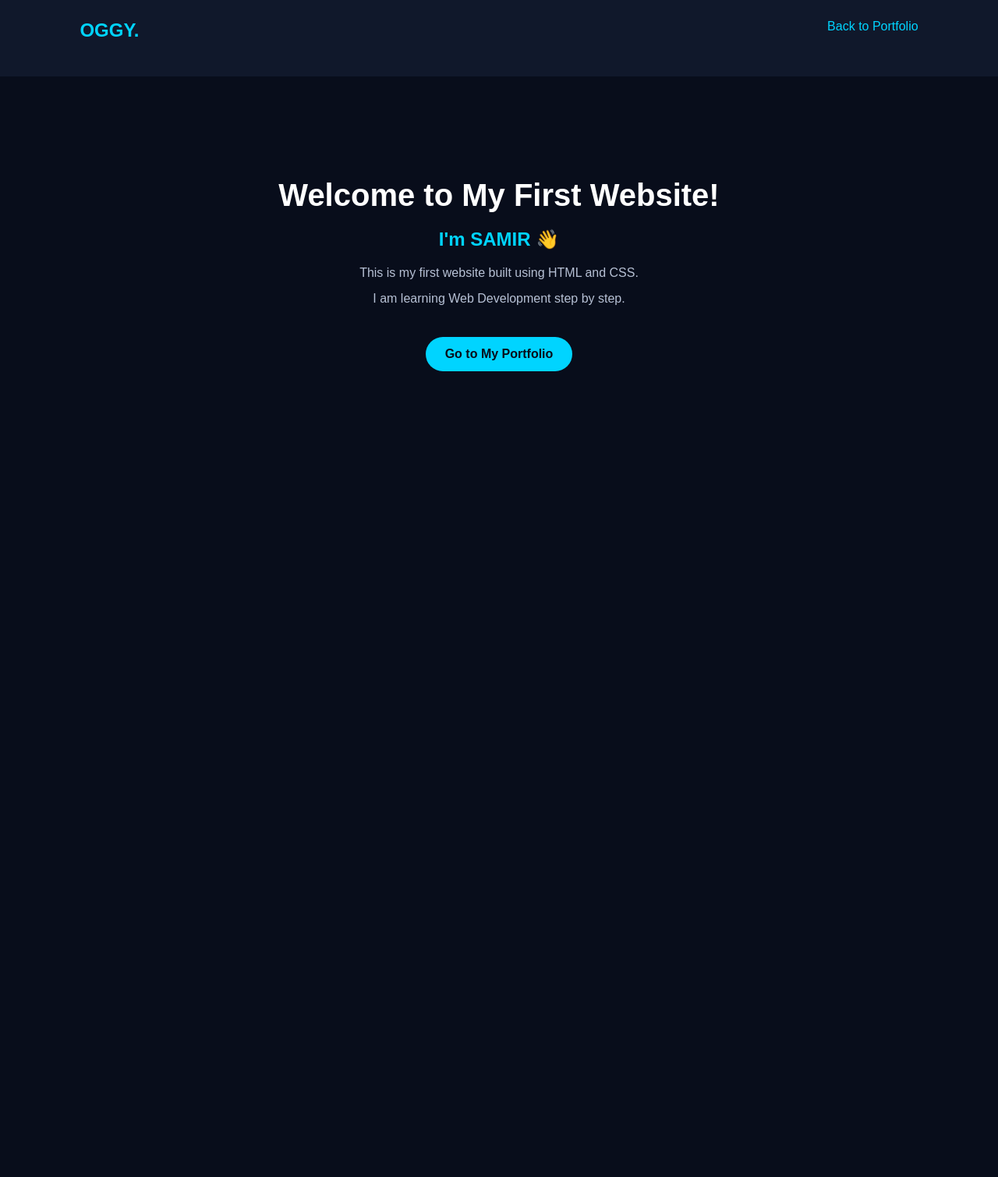
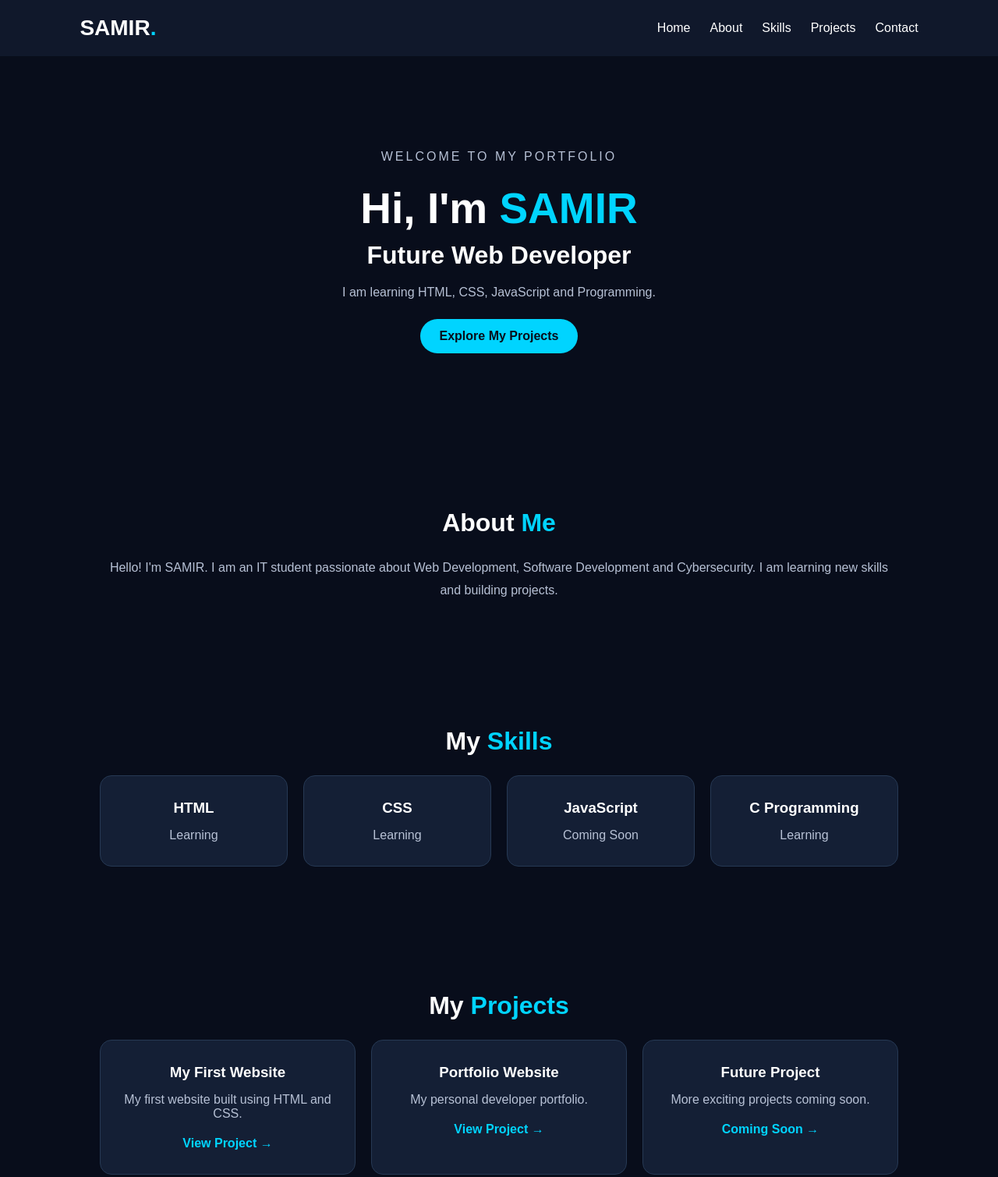
Before and after one commit to sc991895-del/my-portfolio, a plain HTML site: page index.html in a window 1280 px wide. Shown: the top 1509 px of the page at 78% size. Before the commit the page ends 800 px from the top, so only its background shows below. Drawn offline with Linux system fonts and the light colour scheme.

Commit message:
Add files via upload

```diff
--- a/index.html
+++ b/index.html
@@ -4,23 +4,93 @@
 <head>
     <meta charset="UTF-8">
     <meta name="viewport" content="width=device-width, initial-scale=1.0">
-    <title>My First Website | OGGY</title>
+    <title>OGGY | Developer Portfolio</title>
     <link rel="stylesheet" href="style.css">
 </head>
 <body>
 
-    <nav>
-        <h2>OGGY<span>.</span></h2>
-        <a href="/my-portfolio/">Back to Portfolio</a>
-    </nav>
+    <header>
+        <nav>
+            <h2 class="logo">SAMIR<span>.</span></h2>
+            <ul>
+                <li><a href="#home">Home</a></li>
+                <li><a href="#about">About</a></li>
+                <li><a href="#skills">Skills</a></li>
+                <li><a href="#projects">Projects</a></li>
+                <li><a href="#contact">Contact</a></li>
+            </ul>
+        </nav>
+    </header>
 
-    <main>
-        <h1>Welcome to My First Website!</h1>
-        <h2>I'm SAMIR 👋</h2>
-        <p>This is my first website built using HTML and CSS.</p>
-        <p>I am learning Web Development step by step.</p>
-        <a href="../index.html">Go to My Portfolio</a>
-    </main>
+    <section id="home" class="hero">
+        <div>
+            <p class="welcome">WELCOME TO MY PORTFOLIO</p>
+            <h1>Hi, I'm <span>SAMIR</span></h1>
+            <h2>Future Web Developer</h2>
+            <p>I am learning HTML, CSS, JavaScript and Programming.</p>
+            <a href="#projects" class="btn">Explore My Projects</a>
+        </div>
+    </section>
 
+    <section id="about">
+        <h2>About <span>Me</span></h2>
+        <p>
+            Hello! I'm SAMIR. I am an IT student passionate about
+            Web Development, Software Development and Cybersecurity.
+            I am learning new skills and building projects.
+        </p>
+    </section>
+
+    <section id="skills">
+        <h2>My <span>Skills</span></h2>
+        <div class="cards">
+            <div class="card"><h3>HTML</h3><p>Learning</p></div>
+            <div class="card"><h3>CSS</h3><p>Learning</p></div>
+            <div class="card"><h3>JavaScript</h3><p>Coming Soon</p></div>
+            <div class="card"><h3>C Programming</h3><p>Learning</p></div>
+        </div>
+    </section>
+
+    <section id="projects">
+        <h2>My <span>Projects</span></h2>
+        <div class="cards">
+
+            <a href="first-website/index.html" class="card project-card">
+                <h3>My First Website</h3>
+                <p>My first website built using HTML and CSS.</p>
+                <span>View Project →</span>
+            </a>
+
+            <a href="index.html" class="card project-card">
+                <h3>Portfolio Website</h3>
+                <p>My personal developer portfolio.</p>
+                <span>View Project →</span>
+            </a>
+
+            <a href="#future" class="card project-card">
+                <h3>Future Project</h3>
+                <p>More exciting projects coming soon.</p>
+                <span>Coming Soon →</span>
+            </a>
+
+        </div>
+    </section>
+
+    <section id="future">
+        <h2>Coming <span>Soon!</span></h2>
+        <p>I'm currently working on new projects. Stay tuned!</p>
+    </section>
+
+    <section id="contact">
+        <h2>Contact <span>Me</span></h2>
+        <p>Email: your-email@example.com</p>
+        <p>GitHub: github.com/your-username</p>
+    </section>
+
+    <footer>
+        <p>© <span id="year"></span> OGGY. All Rights Reserved.</p>
+    </footer>
+
+    <script src="script.js"></script>
 </body>
 </html>
--- a/style.css
+++ b/style.css
@@ -3,6 +3,7 @@
     margin: 0;
     padding: 0;
     box-sizing: border-box;
+    scroll-behavior: smooth;
 }
 
 body {
@@ -11,49 +12,151 @@ body {
     font-family: Arial, sans-serif;
 }
 
+header {
+    background: #10182b;
+    padding: 20px 8%;
+}
+
 nav {
     display: flex;
     justify-content: space-between;
-    padding: 25px 8%;
-    background: #10182b;
+    align-items: center;
+}
+
+.logo {
+    font-size: 28px;
 }
 
 span {
     color: #00d4ff;
 }
 
+nav ul {
+    display: flex;
+    gap: 25px;
+    list-style: none;
+}
+
 nav a {
-    color: #00d4ff;
+    color: white;
     text-decoration: none;
 }
 
-main {
-    text-align: center;
-    padding: 130px 20px;
+nav a:hover {
+    color: #00d4ff;
 }
 
-h1 {
-    font-size: 40px;
+section {
+    padding: 80px 10%;
+    text-align: center;
+}
+
+.hero {
+    min-height: 500px;
+    display: flex;
+    align-items: center;
+    justify-content: center;
+}
+
+.welcome {
+    color: #00d4ff;
+    letter-spacing: 3px;
+    margin-bottom: 15px;
+}
+
+.hero h1 {
+    font-size: 55px;
+    margin-bottom: 10px;
+}
+
+.hero h2 {
     margin-bottom: 20px;
 }
 
-h2 {
-    color: #00d4ff;
-    margin-bottom: 20px;
+.hero p {
+    color: #b7c1d5;
+    margin-bottom: 25px;
 }
 
-p {
-    color: #b7c1d5;
-    margin: 15px;
-}
-
-main a {
+.btn {
     display: inline-block;
-    margin-top: 25px;
-    padding: 13px 25px;
     background: #00d4ff;
     color: #080d1b;
+    padding: 13px 25px;
     border-radius: 25px;
     text-decoration: none;
     font-weight: bold;
 }
+
+section h2 {
+    font-size: 32px;
+    margin-bottom: 25px;
+}
+
+#about p, #future p, #contact p {
+    color: #b7c1d5;
+    line-height: 1.8;
+}
+
+.cards {
+    display: grid;
+    grid-template-columns: repeat(auto-fit, minmax(200px, 1fr));
+    gap: 20px;
+}
+
+.card {
+    background: #141f35;
+    padding: 30px 20px;
+    border-radius: 15px;
+    border: 1px solid #263954;
+    transition: 0.3s;
+}
+
+.card:hover {
+    transform: translateY(-8px);
+    border-color: #00d4ff;
+}
+
+.card h3 {
+    margin-bottom: 15px;
+}
+
+.card p {
+    color: #b7c1d5;
+}
+
+.project-card {
+    text-decoration: none;
+    color: white;
+    cursor: pointer;
+}
+
+.project-card span {
+    display: inline-block;
+    margin-top: 20px;
+    font-weight: bold;
+}
+
+footer {
+    background: #10182b;
+    text-align: center;
+    padding: 25px;
+    color: #b7c1d5;
+}
+
+@media (max-width: 600px) {
+    nav {
+        flex-direction: column;
+        gap: 20px;
+    }
+
+    nav ul {
+        flex-wrap: wrap;
+        justify-content: center;
+        gap: 15px;
+    }
+
+    .hero h1 {
+        font-size: 38px;
+    }
+}
```
